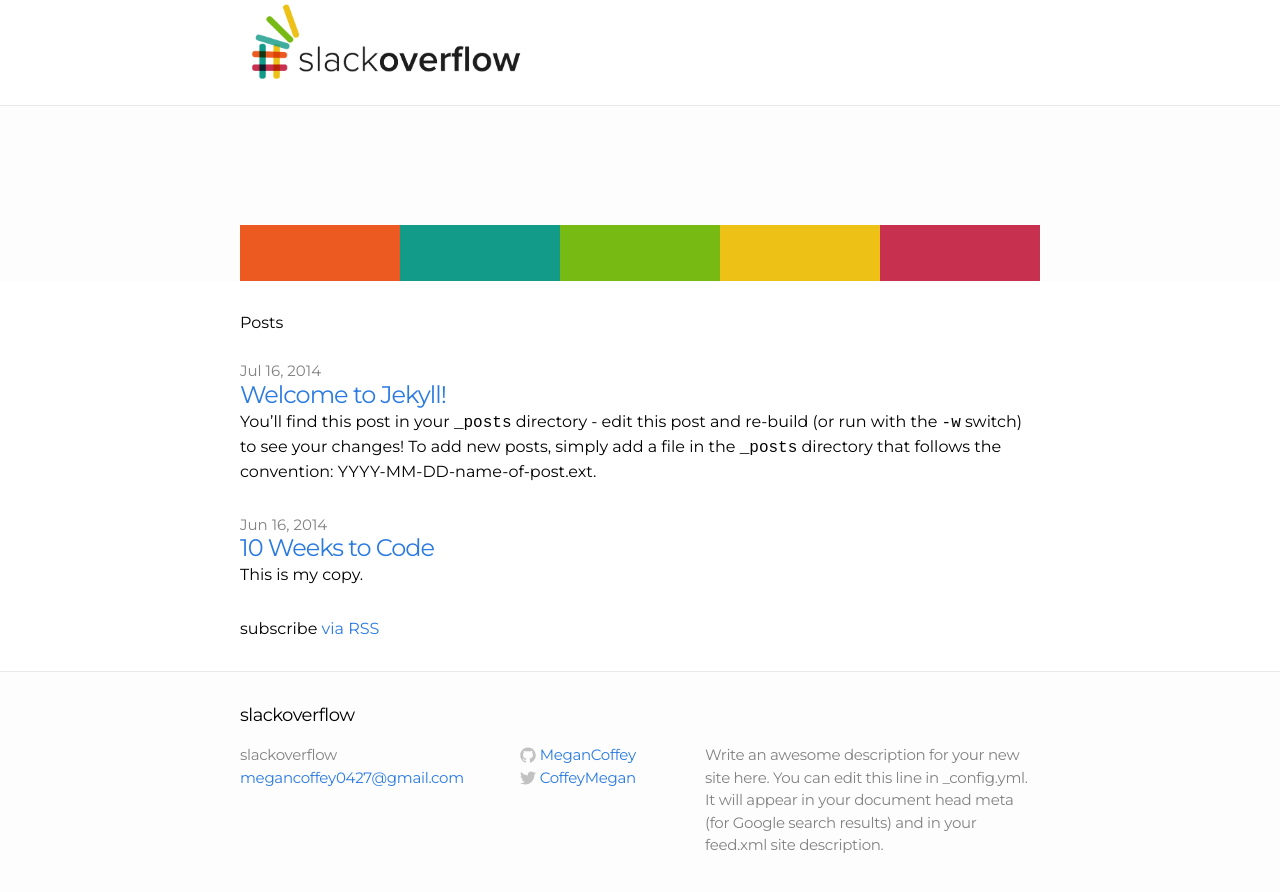
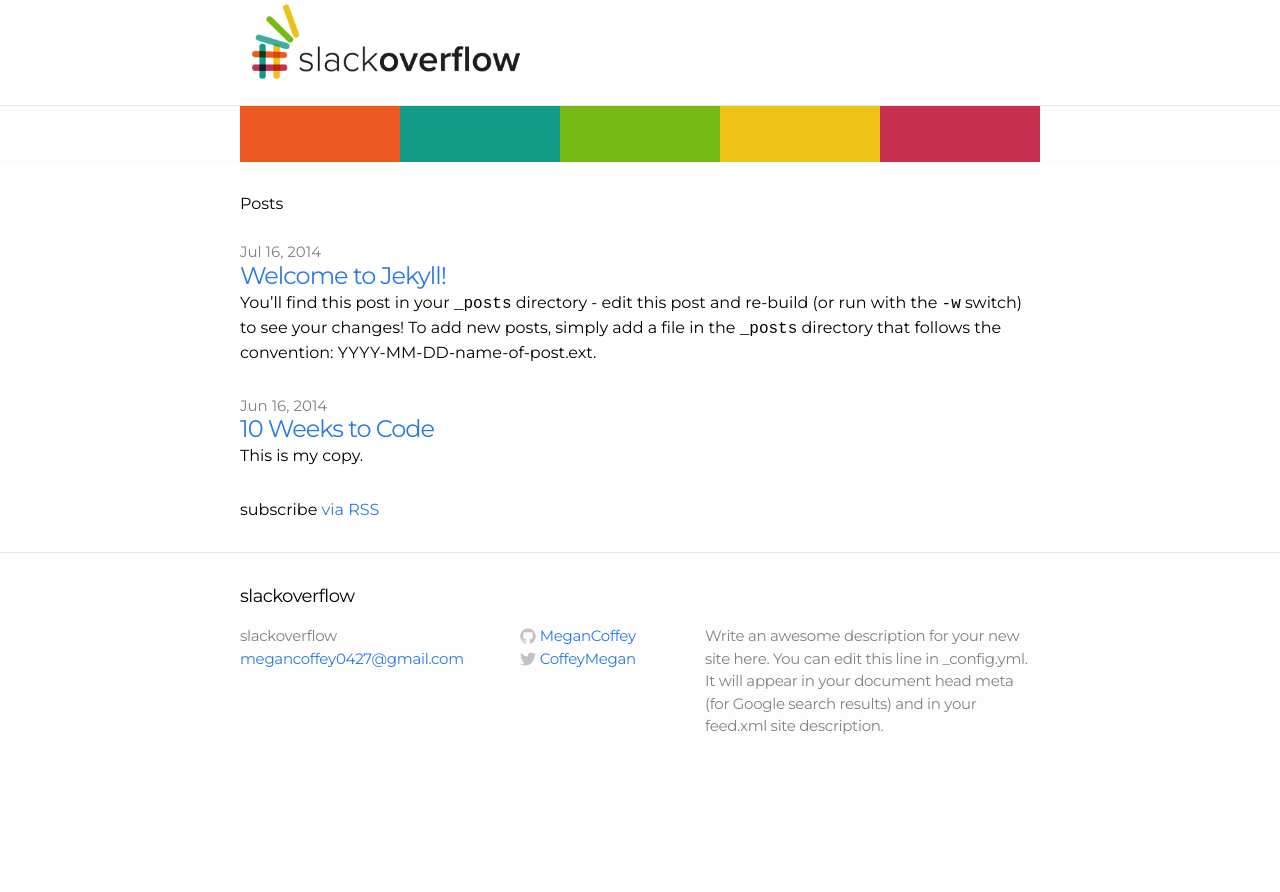
Before and after one commit to MeganCoffey/MeganCoffey.github.io, a Jekyll site: the page built from index.html, in a window 1280 px wide and 900 px high. Shown: the top 892 px of the window. Built offline with Jekyll 4.4.1, drawn with Linux system fonts in a browser that asks for light colours.

Commit message:
revision

```diff
--- a/css/main.css
+++ b/css/main.css
@@ -15,7 +15,7 @@ body {
   line-height: 1.5;
   font-weight: 300;
   background-color: #fdfdfd;
-  margin-top: 225px;
+/*  margin-top: 225px;*/
 }
 
 h1, h2, h3, h4, h5, h6 { font-size: 100%; font-weight: 400; }
@@ -49,7 +49,7 @@ a:visited { color: #205caa; }
   border-bottom: 1px solid #e8e8e8;
   min-height: 56px;
   background-color: white;
-  position: fixed;
+/*  position: fixed;*/
   width: 100%;
   top: 0;
 }
```
